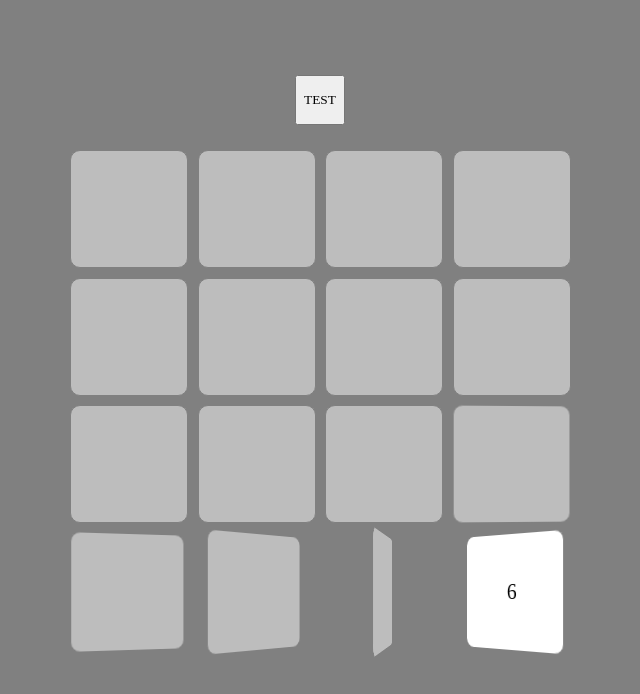
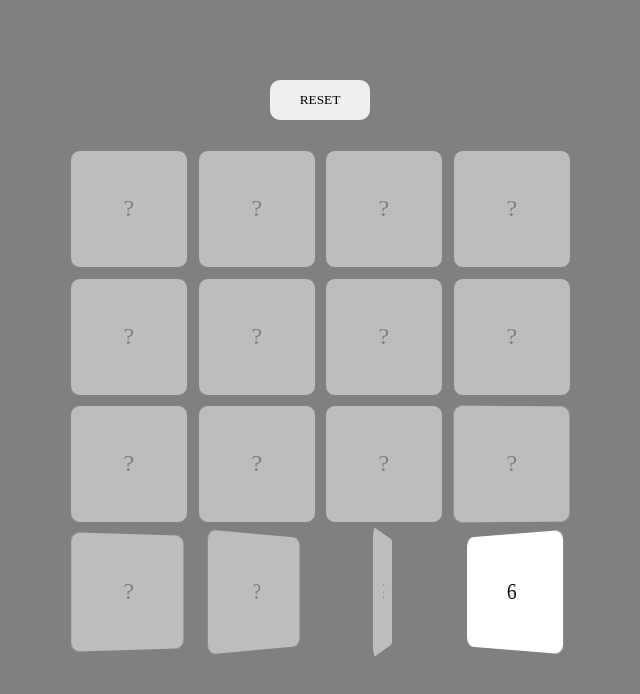
Before and after one commit to CCCWS/Mini-Game, a React (Create React App) app: page / in a window 1280 px wide. Shown: the top 694 px of the page, without its empty margins (320-960 px from the left). Built offline with nearby package versions, Linux system fonts and the light colour scheme; a web font is replaced by a local one.

Commit message:
miniGame

```diff
--- a/src/App.tsx
+++ b/src/App.tsx
@@ -6,12 +6,18 @@ const App = () => {
   const itemBase: number[] = useMemo(() => [1, 2, 3, 4, 5, 6, 7, 8], []);
 
   //itemBase를 2배로 복사후 랜덤정렬
-  const randomItemBase: number[] = useMemo(
+  const randomItem: number[] = useMemo(
     () => itemBase.concat(itemBase).sort(() => Math.random() - 0.5),
     [itemBase]
   );
 
-  const [test, setTest] = useState<number[]>([]);
+  //randomItem 길이 만큼의 랜덤한 수의 숫자를 가진 배열 생성
+  const randomIndex = Array.from({ length: randomItem.length }, () =>
+    Math.floor(Math.random() * 1000000000)
+  );
+
+  const [itemArr, setItemArr] = useState<number[]>(randomItem);
+  const [itemIndex, setItemIndex] = useState<number[]>(randomIndex);
 
   const [firstClick, setFirstClick] = useState<number[]>([]);
   const [secondClick, setSecondClick] = useState<number[]>([]);
@@ -20,33 +26,32 @@ const App = () => {
   const [clickPossible, setClickPossible] = useState<boolean>(false);
 
   const onClickReset = () => {
-    //itemBase를 2배로 복사후 랜덤정렬
-    const test: number[] = itemBase
+    const resetItem: number[] = itemBase
       .concat(itemBase)
       .sort(() => Math.random() - 0.5);
 
-    setTest(test);
-    console.log(test);
+    const resetIndex = Array.from({ length: randomItem.length }, () =>
+      Math.floor(Math.random() * 1000000000)
+    );
+
+    setItemArr(resetItem);
+    setItemIndex(resetIndex);
+    firstClick.length > 0 && setFirstClick([]);
+    clearItem.length > 0 && setClearItem([]);
+    setClickPossible(false);
   };
-
-  useEffect(() => {
-    console.log(test);
-    if (test.length === 0) {
-      setTest(randomItemBase);
-    }
-  }, [test, randomItemBase]);
 
   useEffect(() => {
     //처음 로딩이 끝난후 일정시간 클릭 불가 처리
     const delay: number =
-      (animationDuration + (randomItemBase.length - 1) / 4) * 1000;
+      (animationDuration + (randomItem.length - 1) / 4) * 1000;
 
     const clickPossibleTimeOut = setTimeout(() => {
       setClickPossible(true);
     }, delay);
 
     return () => clearTimeout(clickPossibleTimeOut);
-  }, [randomItemBase]);
+  }, [clickPossible, randomItem]);
 
   useEffect(() => {
     //두번째 클릭 이후에 실행
@@ -58,11 +63,13 @@ const App = () => {
         clickDelay = 0;
       }
 
-      setTimeout(() => {
+      const clickInit = setTimeout(() => {
         setFirstClick([]);
         setSecondClick([]);
         setClickPossible(true);
       }, clickDelay);
+
+      return () => clearTimeout(clickInit);
     }
   }, [firstClick, secondClick]);
 
@@ -94,14 +101,17 @@ const App = () => {
     }
   };
 
+  useEffect(() => {
+    console.log(clickPossible);
+  }, [clickPossible]);
+
   return (
     <Body>
       <Div>
-        <RefreshBtn onClick={onClickReset}>TEST</RefreshBtn>
-        {test.map((data, index) => (
-          <Item key={data} onClick={() => onClickItem(index, data)}>
+        <ResetBtn onClick={onClickReset}>RESET</ResetBtn>
+        {itemArr.map((data, index) => (
+          <Item key={itemIndex[index]} onClick={() => onClickItem(index, data)}>
             <ItemDiv
-              test={test}
               $firstClick={
                 firstClick[0] === index && firstClick[1] === data ? true : false
               }
@@ -114,11 +124,15 @@ const App = () => {
               animationduration={animationDuration}
               delay={index / 4}
             >
-              <Front></Front>
+              <Front>?</Front>
               <Back>{data}</Back>
             </ItemDiv>
           </Item>
         ))}
+
+        <ClearNotification clearCheck={clearItem.length === itemBase.length}>
+          CLEAR !!!
+        </ClearNotification>
       </Div>
     </Body>
   );
@@ -145,7 +159,7 @@ const Div = styled.div`
   position: relative;
 `;
 
-const RefreshBtn = styled.button`
+const ResetBtn = styled.button`
   position: absolute;
   width: 50px;
   height: 50px;
@@ -153,6 +167,19 @@ const RefreshBtn = styled.button`
   top: -50px;
   left: 50%;
   transform: translate(-50%, -50%);
+
+  border: 2px solid transparent;
+  border-radius: 10px;
+
+  width: 100px;
+  height: 40px;
+
+  transition: 0.5s;
+
+  &:hover {
+    cursor: pointer;
+    border: 2px solid red;
+  }
 `;
 
 const Item = styled.div`
@@ -173,11 +200,19 @@ const CardDiv = styled.div`
 const Front = styled(CardDiv)`
   transform: rotateY(0deg);
   background-color: #bdbdbd;
+
+  display: flex;
+  justify-content: center;
+  align-items: center;
+
+  font-size: 1.5rem;
+
+  color: gray;
 `;
 
 const Back = styled(CardDiv)`
   transform: rotateY(-180deg);
-  background-color: white;
+  /* background-color: white; */
 
   display: flex;
   justify-content: center;
@@ -197,7 +232,6 @@ const ItemDiv = styled.div<{
   $clearCheck: boolean;
   animationduration: number;
   delay: number;
-  test: number[];
 }>`
   width: 100%;
   height: 100%;
@@ -213,13 +247,8 @@ const ItemDiv = styled.div<{
   transform: ${(props) => props.$clearCheck && "rotateY(180deg)"};
 
   ${Back} {
-    background-color: ${(props) => props.$clearCheck && "#5cf05c"};
+    background-color: ${(props) => (props.$clearCheck ? "#5cf05c" : "white")};
   }
-
-  /* ${CardDiv} {
-    box-shadow: ${(props) =>
-    (props.$firstClick || props.$secondClick) && "0px 0px 10px 1px red"};
-  } */
 
   animation-name: rotate;
   animation-duration: ${(props) => `${props.animationduration}s`};
@@ -244,4 +273,29 @@ const ItemDiv = styled.div<{
   }
 `;
 
+const ClearNotification = styled.div<{ clearCheck: boolean }>`
+  position: absolute;
+  width: 100%;
+  height: 0%;
+  background-color: #747474d5;
+  color: white;
+
+  opacity: 0;
+  border-radius: 10px;
+
+  display: flex;
+  justify-content: center;
+  align-items: center;
+
+  font-size: 1.5rem;
+
+  ${(props) =>
+    props.clearCheck &&
+    css`
+      transition: opacity 1s;
+      opacity: 1;
+      height: 100%;
+    `}
+`;
+
 export default App;
```
